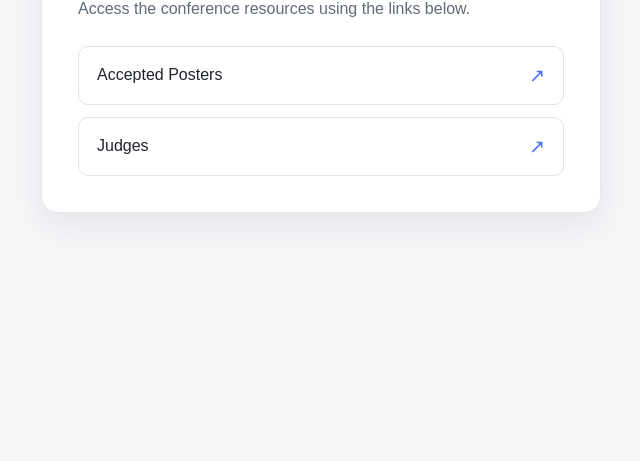
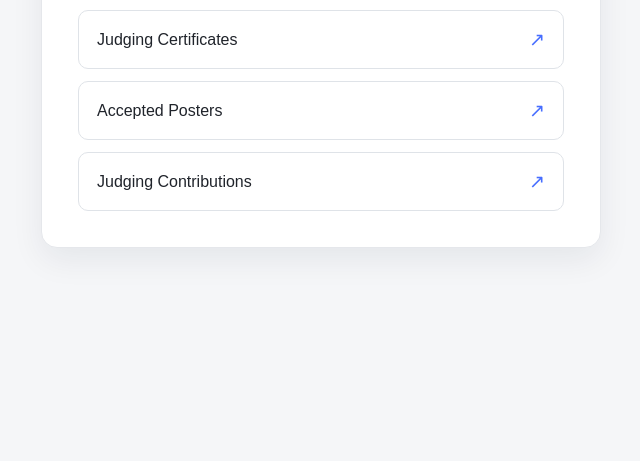
Before and after one commit to namjoo/isce2026, a plain HTML site: page index.html in a window 1280 px wide. Shown: the part 339-800 px from the top of the page, without its empty margins (319-959 px from the left). Drawn offline with Linux system fonts and the light colour scheme.

Commit message:
Update index.html

```diff
--- a/index.html
+++ b/index.html
@@ -82,12 +82,16 @@
         <h1>ISCE 2026</h1>
         <p>Access the conference resources using the links below.</p>
         <nav aria-label="Conference resources">
+<a href="https://namjoo.github.io/isce2026/scientific_committee_certificates.html">
+    <span>Judging Certificates</span>
+    <span class="arrow" aria-hidden="true">↗</span>
+</a>
 <a href="https://namjoo.github.io/isce2026/posters.html">
     <span>Accepted Posters</span>
     <span class="arrow" aria-hidden="true">↗</span>
 </a>
 <a href="https://namjoo.github.io/isce2026/davar.html">
-                <span>Judges</span>
+    <span>Judging Contributions</span>
     <span class="arrow" aria-hidden="true">↗</span>
 </a>
         </nav>
```
Lines whose indentation alone changed are shown as unchanged.
